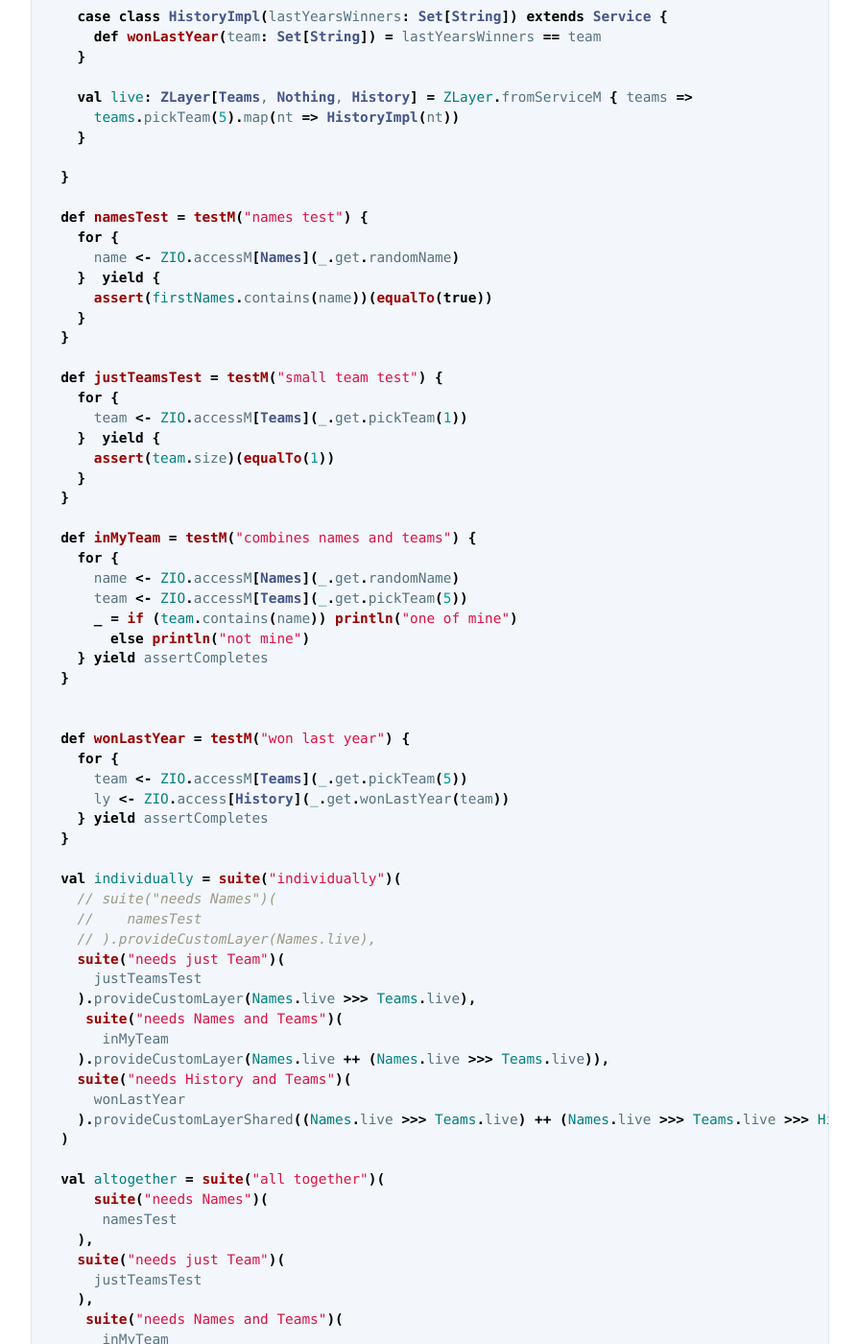
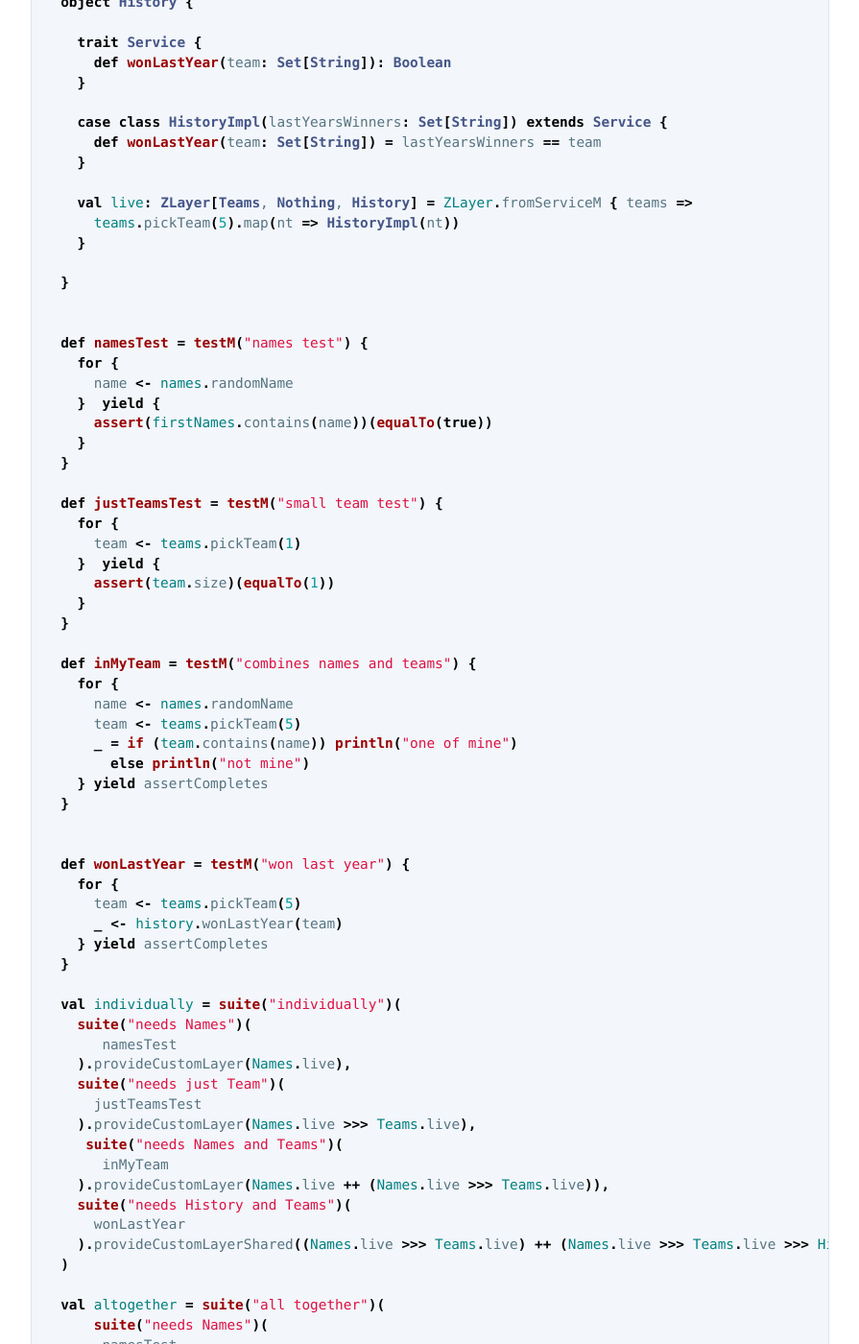
Before and after one commit to TimPigden/TimPigden.github.io, a Jekyll site: the page built from _pages/zlayer/Examples.md, in a window 1280 px wide and 1400 px high, scrolled down 6888 px. Shown: the whole window at 96% size, without its empty margins (192-1087 px from the left). Built offline with Jekyll 4.4.1, drawn with Linux system fonts in a browser that asks for light colours; some of the changed text lies outside the part shown.

Commit message:
changes siugested by AdamF

````diff
--- a/_pages/zlayer/Examples.md
+++ b/_pages/zlayer/Examples.md
@@ -72,7 +77,7 @@ Here's a test:
 ```scala
 def namesTest = testM("names test") {
     for {
-      name <- ZIO.accessM[Names](_.get.randomName)
+      name <- names.randomName
     }  yield {
       assert(firstNames.contains(name))(equalTo(true))
     }
@@ -115,7 +120,7 @@ Our first test is straight-forward
 ```scala
   def justTeamsTest = testM("small team test") {
     for {
-      team <- ZIO.accessM[Teams](_.get.pickTeam(1))
+      team <- teams.pickTeam(1)
     }  yield {
       assert(team.size)(equalTo(1))
     }
@@ -128,7 +133,7 @@ To run this we need to give it a Teams layer:
       justTeamsTest
     ).provideCustomLayer(Names.live >>> Teams.live),
 ```
-So what's the **>>>**?
+So what's the ">>>"?
 
 This is the vertical composition. It show that we need a Names layer which needs a Teams layer.
 
@@ -163,8 +168,8 @@ The **justTeamsTest** requires just teams. But what if I wanted access to Teams
 ```scala
   def inMyTeam = testM("combines names and teams") {
     for {
-      name <- ZIO.accessM[Names](_.get.randomName)
-      team <- ZIO.accessM[Teams](_.get.pickTeam(5))
+      name <- names.randomName
+      team <- teams.pickTeam(5)
       _ = if (team.contains(name)) println("one of mine")
         else println("not mine")
     } yield assertCompletes
@@ -207,8 +212,8 @@ The test follows the same pattern as before:
 ```scala
   def wonLastYear = testM("won last year") {
     for {
-      team <- ZIO.accessM[Teams](_.get.pickTeam(5))
-      ly <- ZIO.access[History](_.get.wonLastYear(team))
+      team <- teams.pickTeams(5)
+      ly <- history.wonLastYear(team)
     } yield assertCompletes
   }
 
@@ -264,7 +269,7 @@ object LayerTests extends DefaultRunnableSpec {
 
   }
 
-    object History {
+  object History {
 
     trait Service {
       def wonLastYear(team: Set[String]): Boolean
@@ -280,9 +285,10 @@ object LayerTests extends DefaultRunnableSpec {
 
   }
 
+
   def namesTest = testM("names test") {
     for {
-      name <- ZIO.accessM[Names](_.get.randomName)
+      name <- names.randomName
     }  yield {
       assert(firstNames.contains(name))(equalTo(true))
     }
@@ -290,7 +296,7 @@ object LayerTests extends DefaultRunnableSpec {
 
   def justTeamsTest = testM("small team test") {
     for {
-      team <- ZIO.accessM[Teams](_.get.pickTeam(1))
+      team <- teams.pickTeam(1)
     }  yield {
       assert(team.size)(equalTo(1))
     }
@@ -298,8 +304,8 @@ object LayerTests extends DefaultRunnableSpec {
 
   def inMyTeam = testM("combines names and teams") {
     for {
-      name <- ZIO.accessM[Names](_.get.randomName)
-      team <- ZIO.accessM[Teams](_.get.pickTeam(5))
+      name <- names.randomName
+      team <- teams.pickTeam(5)
       _ = if (team.contains(name)) println("one of mine")
         else println("not mine")
     } yield assertCompletes
@@ -308,15 +314,15 @@ object LayerTests extends DefaultRunnableSpec {
 
   def wonLastYear = testM("won last year") {
     for {
-      team <- ZIO.accessM[Teams](_.get.pickTeam(5))
-      ly <- ZIO.access[History](_.get.wonLastYear(team))
+      team <- teams.pickTeam(5)
+      _ <- history.wonLastYear(team)
     } yield assertCompletes
   }
 
   val individually = suite("individually")(
-    // suite("needs Names")(
-    //    namesTest
-    // ).provideCustomLayer(Names.live),
+    suite("needs Names")(
+       namesTest
+    ).provideCustomLayer(Names.live),
     suite("needs just Team")(
       justTeamsTest
     ).provideCustomLayer(Names.live >>> Teams.live),
````
Also changed, not shown: other parts of _pages/zlayer/Examples.md (+21 -1 lines).
